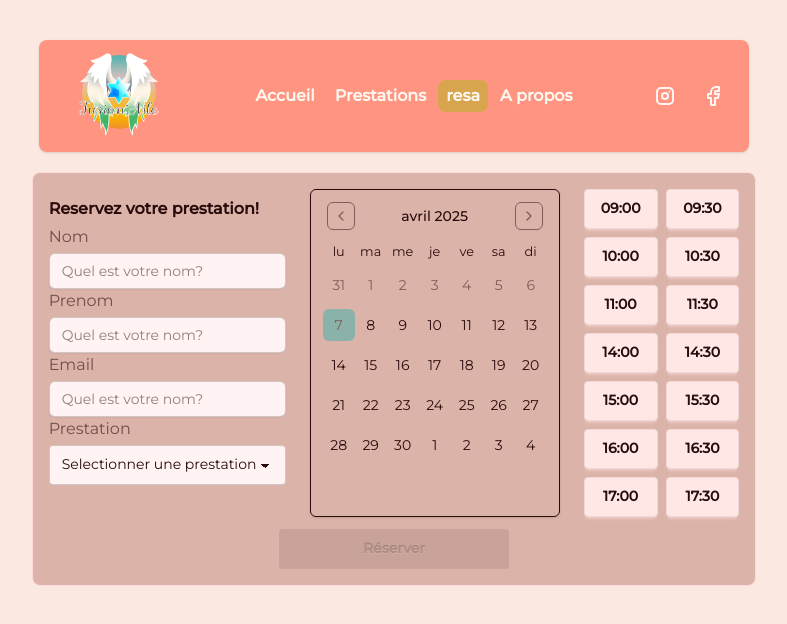
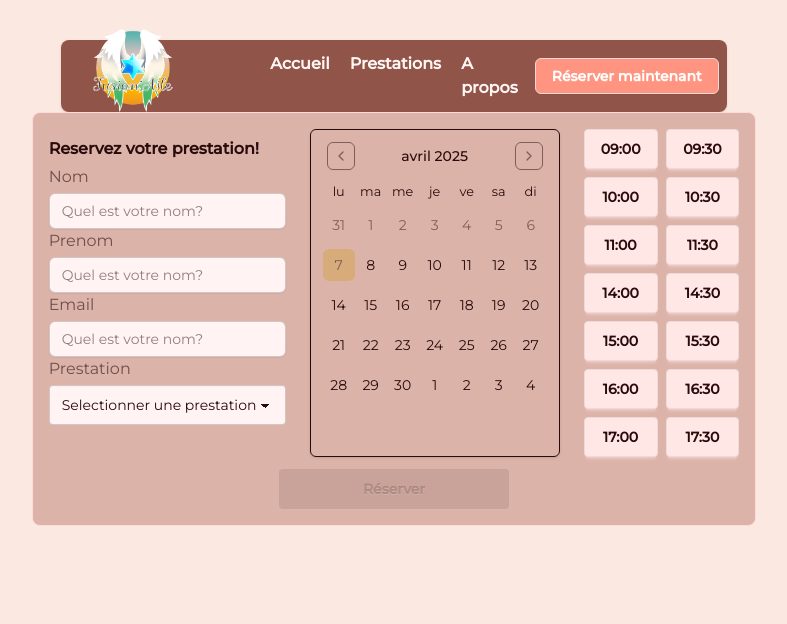
Before and after one commit to Querden974/Fusion-Aile, a React (Vite) app in the folder client/: page /reserver in a window 1280 px wide. Shown: the top 624 px of the page, without its empty margins (246-1033 px from the left). Built offline with nearby package versions, Linux system fonts and the light colour scheme; a web font is replaced by a local one.

Commit message:
rework color palet

```diff
--- a/client/src/App.tsx
+++ b/client/src/App.tsx
@@ -3,6 +3,7 @@ import Hero from './components/Hero/Hero.js'
 import axios from "axios";
 import { motion } from 'framer-motion'
 import heroImg from './assets/hero-img.webp'
+import maskImg from "@/assets/prestation-mask.jpg";
 
 
 
@@ -18,17 +19,23 @@ export default function App():ReactElement {
                             exit={{opacity: 0, transform: 'translateY(20%)', transition: {duration: 0.1}}}
                 >
 
-                    <div className="hero border w-fit rounded-lg ">
+                    <div className="hero w-fit rounded-lg ">
                         <div className="hero-content flex-col lg:flex-row-reverse">
-                            <img
-                                src="https://img.daisyui.com/images/stock/photo-1635805737707-575885ab0820.webp"
-                                className="max-w-sm rounded-lg shadow-2xl"/>
+                            <div className=" size-128 bg-center aspect-square object-none overflow-clip rounded-box"
+                                 style={{ maskImage: `url(${maskImg})`, maskPosition:"center",maskMode:"luminance",maskSize: "100% 100%", WebkitMaskImage: `url(${maskImg})` }}>
+
+                                <img
+                                    src="/pascaline.webp"
+                                    alt="pascaline"
+                                    className="w-full -translate-y-26"/>
+                            </div>
+
                             <div>
                                 <h1 className="text-5xl font-bold">Fusion'Aile</h1>
                                 <p className="py-6">
                                     Lorem ipsum dolor sit amet, consectetur adipisicing elit. Ad autem beatae nemo non perferendis similique voluptatem? Accusantium autem blanditiis corporis dignissimos doloremque dolorum ea, eligendi error eveniet hic illo ipsa laboriosam molestiae molestias odio officiis quidem quod repellat repellendus similique tempore tenetur vitae voluptate. Ab culpa, dicta dignissimos distinctio molestias provident quisquam saepe temporibus? Consectetur molestiae nisi obcaecati odio praesentium sit tenetur velit voluptas.
                                 </p>
-                                <button className="btn btn-primary">Get Started</button>
+                                <a href={"/presta"} className="btn btn-primary">Voir les prestations</a>
                             </div>
                         </div>
                     </div>
--- /dev/null
+++ b/client/src/components/Drawer/Drawer.tsx
@@ -0,0 +1,64 @@
+import React, {ReactElement} from 'react'
+import {
+    Drawer as ShadDrawer,
+    DrawerClose,
+    DrawerContent,
+    DrawerDescription,
+    DrawerFooter,
+    DrawerHeader,
+    DrawerTitle,
+    DrawerTrigger
+} from "@/components/ui/drawer.tsx";
+import {Button} from "@/components/ui/button.tsx";
+
+export function Drawer({btntxt, styleBtn}:{btntxt:string, styleBtn:string}):ReactElement {
+    return (
+        <ShadDrawer>
+            <DrawerTrigger asChild>
+                <Button className={styleBtn}>{btntxt}</Button>
+            </DrawerTrigger>
+            <DrawerContent className={'mx-auto items-center bg-neutral w-1/3'}>
+                <DrawerHeader>
+                    <DrawerTitle className={"text-2xl"}>Contactez moi pour prendre un rendez-vous!</DrawerTitle>
+                    <DrawerDescription>
+                        <div className="flex flex-col gap-4">
+                            <div className="flex justify-evenly mx-auto w-full mt-3">
+                                <p className={"inline-flex items-center text-xl gap-1 select-text"}>
+                                    <svg xmlns="http://www.w3.org/2000/svg" width="24" height="24" viewBox="0 0 24 24">
+                                        <path fill="none" stroke="currentColor" strokeLinecap="round" strokeLinejoin="round" strokeWidth="2" d="M5 4h4l2 5l-2.5 1.5a11 11 0 0 0 5 5L15 13l5 2v4a2 2 0 0 1-2 2A16 16 0 0 1 3 6a2 2 0 0 1 2-2m10 3a2 2 0 0 1 2 2m-2-6a6 6 0 0 1 6 6" />
+                                    </svg> 06 02 06 43 39
+                                </p>
+                                <p className={"inline-flex items-center text-xl gap-1 select-text"}>
+                                    <svg xmlns="http://www.w3.org/2000/svg" width="24" height="24" viewBox="0 0 24 24"><g fill="none" stroke="currentColor" strokeLinecap="round" strokeLinejoin="round" strokeWidth="2"><path d="M3 7a2 2 0 0 1 2-2h14a2 2 0 0 1 2 2v10a2 2 0 0 1-2 2H5a2 2 0 0 1-2-2z"/><path d="m3 7l9 6l9-6"/></g></svg> pascaline@outlook.fr
+                                </p>
+                            </div>
+                            <div className="flex gap-2 items-center justify-center ">
+                                <a href="https://www.instagram.com/fusion_ailes/" target="_blank"  className={"p-2 rounded-full hover:bg-primary transition duration-200 ease-in-out  flex items-center gap-1"}>
+                                    <svg xmlns="http://www.w3.org/2000/svg" width="24" height="24" viewBox="0 0 24 24">
+                                        <g fill="none" stroke="currentColor" strokeLinecap="round" strokeLinejoin="round" strokeWidth="2">
+                                            <path d="M4 8a4 4 0 0 1 4-4h8a4 4 0 0 1 4 4v8a4 4 0 0 1-4 4H8a4 4 0 0 1-4-4z" />
+                                            <path d="M9 12a3 3 0 1 0 6 0a3 3 0 0 0-6 0m7.5-4.5v.01" />
+                                        </g>
+                                    </svg>
+                                    Instagram
+                                </a>
+                                <a href="https://www.facebook.com/Fusionailesmassage/" target="_blank" className={"p-2 rounded-full hover:bg-primary transition duration-200 ease-in-out flex items-center gap-1"}>
+                                    <svg xmlns="http://www.w3.org/2000/svg" width="24" height="24" viewBox="0 0 24 24">
+                                        <path fill="none" stroke="currentColor" strokeLinecap="round" strokeLinejoin="round" strokeWidth="2" d="M7 10v4h3v7h4v-7h3l1-4h-4V8a1 1 0 0 1 1-1h3V3h-3a5 5 0 0 0-5 5v2z" />
+                                    </svg>
+                                    Facebook
+                                </a>
+                            </div>
+                        </div>
+
+                    </DrawerDescription>
+                </DrawerHeader>
+                <DrawerFooter>
+                    <DrawerClose>
+                        <Button className={"btn bg-primary hover:bg-primary-hover"}>Fermer</Button>
+                    </DrawerClose>
+                </DrawerFooter>
+            </DrawerContent>
+        </ShadDrawer>
+    )
+}
--- a/client/src/components/navbar/NavBtn.tsx
+++ b/client/src/components/navbar/NavBtn.tsx
@@ -4,7 +4,7 @@ import {NavLink} from "react-router";
 export default function NavBtn({route, name} : {route: string, name:string}):ReactElement {
     return (
         <NavLink to={route} className={({ isActive }) =>
-            `py-1 px-2 font-bold rounded-box transition duration-200  text-secondary-content ${isActive ? " bg-secondary text-primary ring-2 ring-primary " : "hover:ring-2 hover:ring-secondary hover:text-secondary-content"}`
+            `py-1 px-2 font-bold rounded-box transition duration-200  ${isActive ? " text-primary-text   " : "hover:ring-2 hover:ring-primary-hover hover:text-secondary-content"}`
         } >{name}</NavLink>
     )
 }
--- a/client/src/components/navbar/Navbar.tsx
+++ b/client/src/components/navbar/Navbar.tsx
@@ -1,39 +1,35 @@
 import {  NavLink } from 'react-router'
 import NavBtn from "@/components/navbar/NavBtn.js";
 import React, {ReactElement} from 'react'
+import {Drawer} from "../Drawer/Drawer.tsx"
+import logoImg from "@/assets/Logo_Fusionailes.webp"
 
 export default function Navbar(): ReactElement {
     return (
-        <>
-            <nav className="navbar bg-primary text-primary-content rounded-lg shadow-sm w-fit h-fit px-4 mx-auto mb-5 ">
-                <NavLink to="/" className="navbar-brand mr-16"><img src={"./Logo_Fusionailes.webp"} className={"w-32"} alt={"logo"}/></NavLink>
-                <div className="flex gap-1">
-                    <NavBtn name="Accueil" route="/"/>
-                    <NavBtn name="Prestations" route="/presta"/>
-                    <NavBtn name="resa" route="/reserver"/>
 
-                    <NavBtn name="A propos" route="/about"/>
-                </div>
-
-                <div className="flex ml-16 gap-2">
-                    <a href="https://www.instagram.com/fusion_ailes/" target="_blank"  className={"p-2 rounded-full hover:bg-primary transition duration-200 ease-in-out"}>
-                        <svg xmlns="http://www.w3.org/2000/svg" width="24" height="24" viewBox="0 0 24 24">
-                            <g fill="none" stroke="currentColor" strokeLinecap="round" strokeLinejoin="round" strokeWidth="2">
-                                <path d="M4 8a4 4 0 0 1 4-4h8a4 4 0 0 1 4 4v8a4 4 0 0 1-4 4H8a4 4 0 0 1-4-4z" />
-                                <path d="M9 12a3 3 0 1 0 6 0a3 3 0 0 0-6 0m7.5-4.5v.01" />
-                            </g>
-                        </svg>
-                    </a>
-                    <a href="https://www.facebook.com/Fusionailesmassage/" target="_blank" className={"p-2 rounded-full hover:bg-primary transition duration-200 ease-in-out"}>
-                        <svg xmlns="http://www.w3.org/2000/svg" width="24" height="24" viewBox="0 0 24 24">
-                            <path fill="none" stroke="currentColor" strokeLinecap="round" strokeLinejoin="round" strokeWidth="2" d="M7 10v4h3v7h4v-7h3l1-4h-4V8a1 1 0 0 1 1-1h3V3h-3a5 5 0 0 0-5 5v2z" />
-                        </svg>
-                    </a>
-                </div>
+            <nav className="grid grid-cols-3 bg-primary-darker text-primary-content rounded-lg shadow-sm w-[65%] mx-auto justify-center p-2 place-items-center relative">
+                <NavLink to="/" className="size-32 col-start-1 items-center absolute left-0 -top-4"><img src={logoImg} alt="logo"/></NavLink>
 
 
+                    <div className="flex w-full gap-1 col-start-2 mx-auto justify-center">
+                        <NavBtn name="Accueil" route="/"/>
+                        <NavBtn name="Prestations" route="/presta"/>
+                        {/*<NavBtn name="resa" route="/reserver"/>*/}
+
+                        <NavBtn name="A propos" route="/about"/>
+
+
+
+
+
+
+
+                </div>
+                <Drawer styleBtn={'btn bg-primary hover:bg-primary-hover ml-auto col-start-3 text-white font-bold'}
+                        btntxt={"Réserver maintenant"} />
+
             </nav>
-        </>
+
 
     )
 }
--- a/client/src/index.css
+++ b/client/src/index.css
@@ -33,10 +33,18 @@ text {
     transform: translate(-50%, -50%); /* Centre le point */
 }
 
+.glass{
+    @apply h-full w-full bg-primary rounded-md bg-clip-padding backdrop-filter backdrop-blur-sm opacity-20 border border-gray-100
+}
+
 @custom-variant dark (&:is(.dark *));
 
 @theme{
     --font-selima: 'Selima', sans-serif;
+    --color-secondary-darker: oklch(0.603 0.094 81.131);
+    --color-primary-darker: oklch(0.513 0.084 31.993);
+    --color-primary-hover: oklch(0.678 0.114 32.459);
+    --color-primary-text: oklch(0.765 0.119 20.176);
 
 
 }
@@ -53,9 +61,10 @@ text {
     --color-base-content: oklch(0.20 0.05 20);
     --color-primary: oklch(0.818 0.169 30);
     --color-primary-content: oklch(0.98 0.01 30);
-    --color-secondary: oklch(0.75 0.12 80);
+    --color-secondary: oklch(0.697 0.104 189.39);
+
     --color-secondary-content: oklch(0.98 0.01 80);
-    --color-accent: oklch(0.697 0.104 189.39);
+    --color-accent: oklch(0.75 0.12 80);
     --color-accent-content: oklch(0.98 0.01 160);
     --color-neutral: rgb(251, 232, 224);
     --color-neutral-content: rgb(219, 179, 169);
```
Also changed, not shown: client/src/Prestations.tsx (+6 -39 lines), client/public/pascaline.webp (added), client/src/assets/Logo_Fusionailes.webp (renamed from client/public/Logo_Fusionailes.webp).
